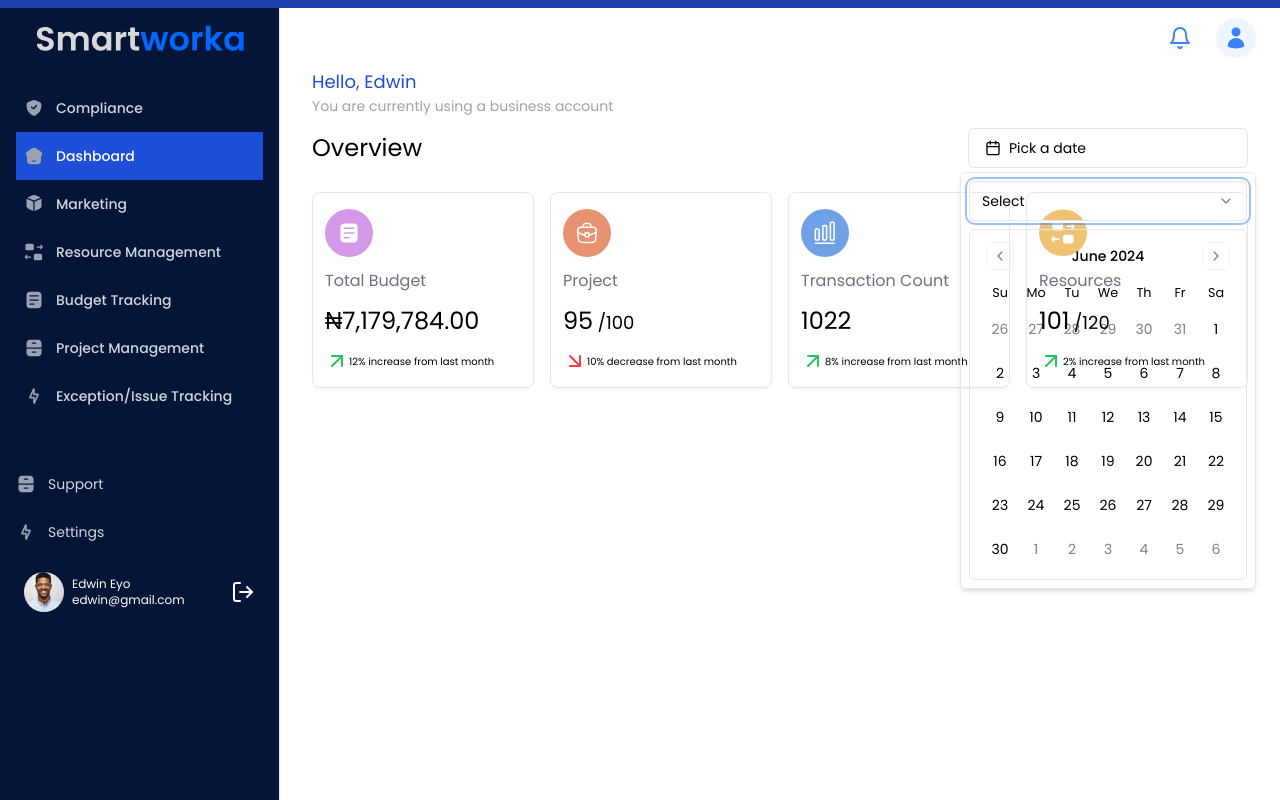
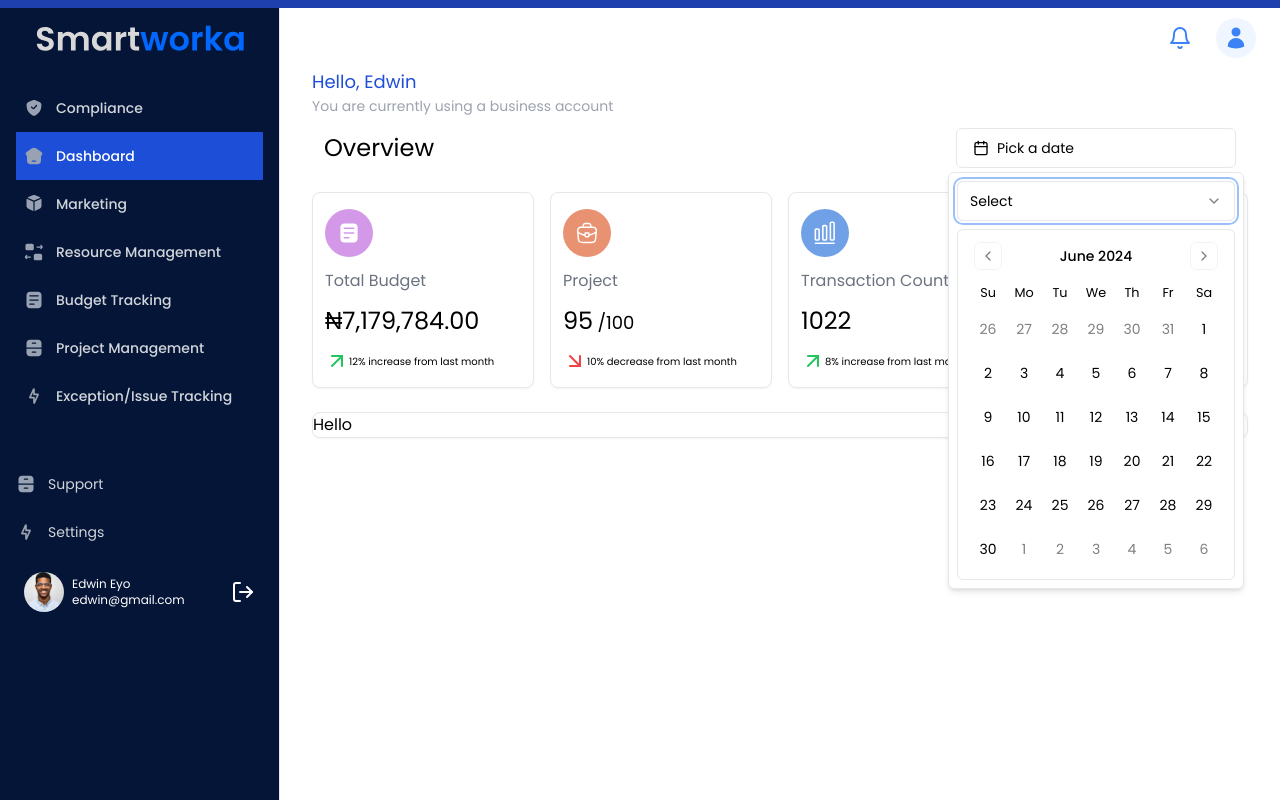
Before and after one commit to Certainfy/smartworka, a Next.js app: page /user-dashboard/dashboard in a window 1280 px wide. Both pictures are taken after a click on the button "Pick a date". Built offline with nearby package versions, Linux system fonts and the light colour scheme.

Commit message:
WIP:adding charts🚧

```diff
--- a/package.json
+++ b/package.json
@@ -19,6 +19,7 @@
     "@radix-ui/react-slot": "^1.0.2",
     "@radix-ui/react-tabs": "^1.0.4",
     "autoprefixer": "^10.4.19",
+    "chart.js": "^4.4.3",
     "class-variance-authority": "^0.7.0",
     "clsx": "^2.1.1",
     "date-fns": "^3.6.0",
@@ -27,6 +28,7 @@
     "next": "14.2.4",
     "postcss": "^8.4.38",
     "react": "^18",
+    "react-chartjs-2": "^5.2.0",
     "react-day-picker": "^8.10.1",
     "react-dom": "^18",
     "react-icons": "^5.2.1",
--- a/src/app/user-dashboard/dashboard/components/date-picker.tsx
+++ b/src/app/user-dashboard/dashboard/components/date-picker.tsx
@@ -37,7 +37,7 @@
           {date ? format(date, "PPP") : <span>Pick a date</span>}
         </Button>
       </PopoverTrigger>
-      <PopoverContent className="flex w-auto flex-col space-y-2 p-2">
+      <PopoverContent className="bg-white flex w-auto flex-col space-y-2 p-2">
         <Select
           onValueChange={(value) =>
             setDate(addDays(new Date(), parseInt(value)))
@@ -46,14 +46,14 @@
           <SelectTrigger>
             <SelectValue placeholder="Select" />
           </SelectTrigger>
-          <SelectContent position="popper">
+          <SelectContent position="popper" className="bg-white">
             <SelectItem value="0">Today</SelectItem>
             <SelectItem value="1">Tomorrow</SelectItem>
             <SelectItem value="3">In 3 days</SelectItem>
             <SelectItem value="7">In a week</SelectItem>
           </SelectContent>
         </Select>
-        <div className="rounded-md border">
+        <div className="rounded-md border bg-white">
           <Calendar mode="single" selected={date} onSelect={setDate} />
         </div>
       </PopoverContent>
--- a/src/app/user-dashboard/dashboard/page.tsx
+++ b/src/app/user-dashboard/dashboard/page.tsx
@@ -1,4 +1,4 @@
-import { Card, CardContent } from "@/components/ui/card";
+import { Card } from "@/components/ui/card";
 import { DatePicker } from "./components/date-picker";
 import { ArrowDownRight, ArrowUpRight } from "lucide-react";
 import React from "react";
@@ -13,7 +13,7 @@
             You are currently using a business account
           </p>
         </article>
-        <article className="flex justify-between items-center">
+        <article className="flex justify-between items-center px-3">
           <div>
           <h1 className="text-2xl">Overview</h1>
           </div>
@@ -66,6 +66,11 @@
           </section>
         </Card>
       </section>
+      <section>
+        <Card>
+          <h1>Hello</h1>
+        </Card>
+      </section>
     </main>
   );
 }
```
Also changed, not shown: 1 other file (tests, documents, lock files or other folders).
